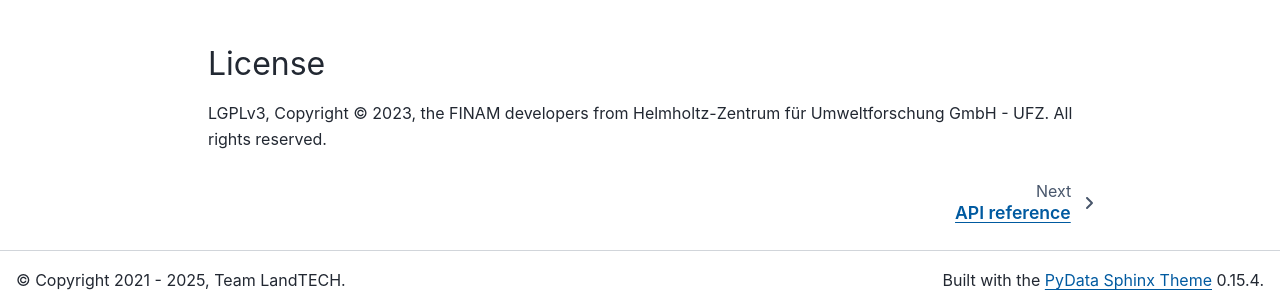
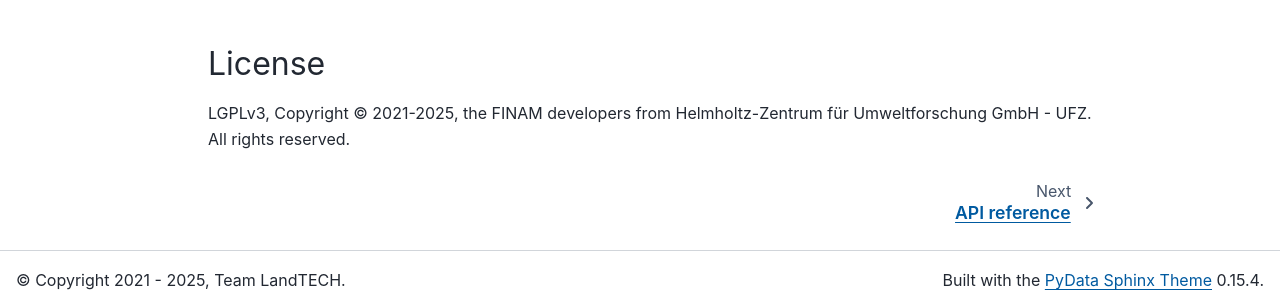
Before and after one commit to finam-ufz/finam-mhm, a Sphinx documentation site: the page built from docs/source/index.rst, in a window 1280 px wide and 900 px high, scrolled down 748 px. Shown: the part 590-886 px from the top of the window. Built offline with Sphinx 7.4.7 and the PyData theme 0.15.4, drawn with Linux system fonts in a browser that asks for light colours.

```diff
--- a/docs/source/index.rst
+++ b/docs/source/index.rst
@@ -63,4 +63,4 @@ Further information about licensing, the developers team and the changelog of FI
 License
 -------
 
-LGPLv3, Copyright © 2023, the FINAM developers from Helmholtz-Zentrum für Umweltforschung GmbH - UFZ. All rights reserved.
+LGPLv3, Copyright © 2021-2025, the FINAM developers from Helmholtz-Zentrum für Umweltforschung GmbH - UFZ. All rights reserved.
```
Also changed, not shown: README.md (+1 -1 lines), LICENSE.md.
